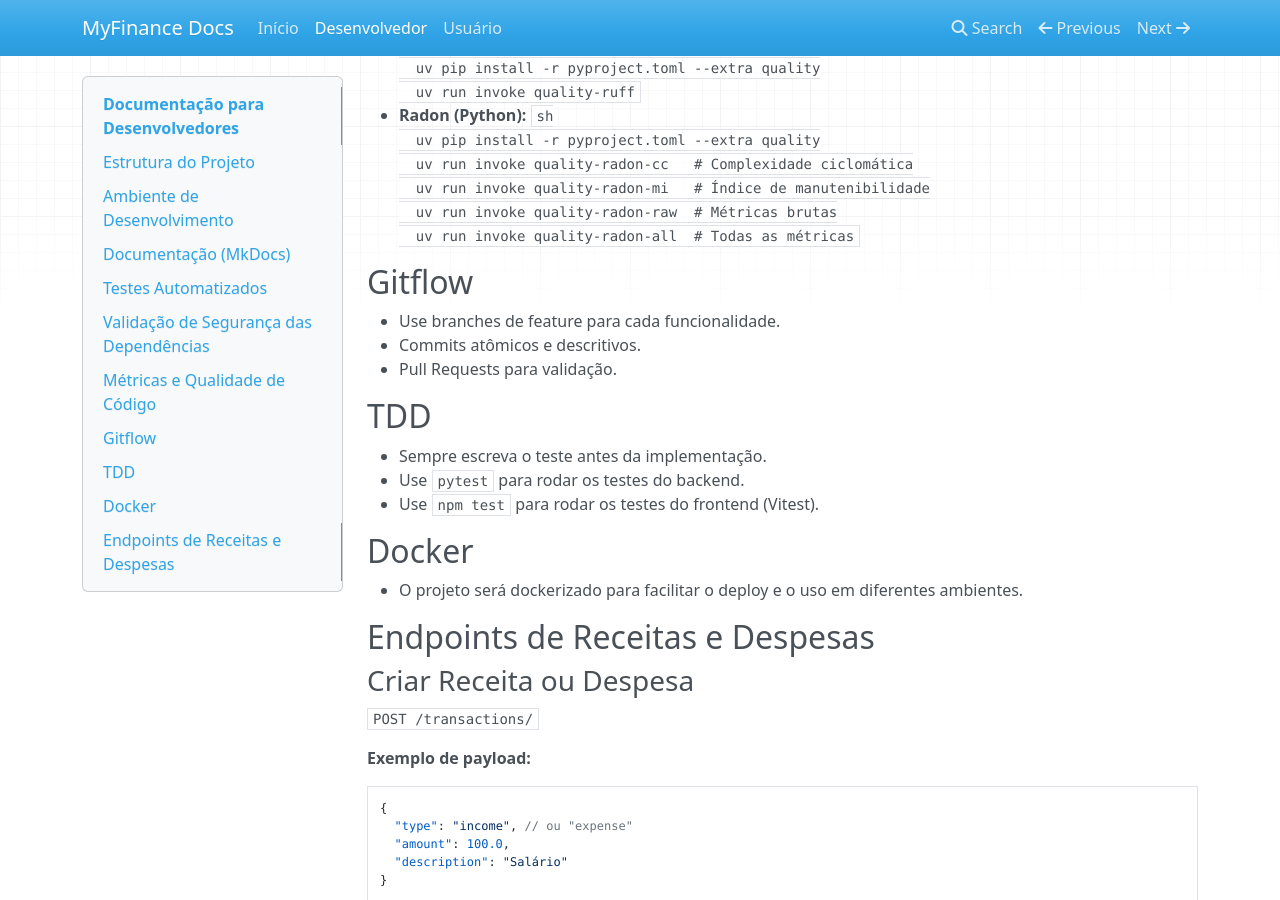
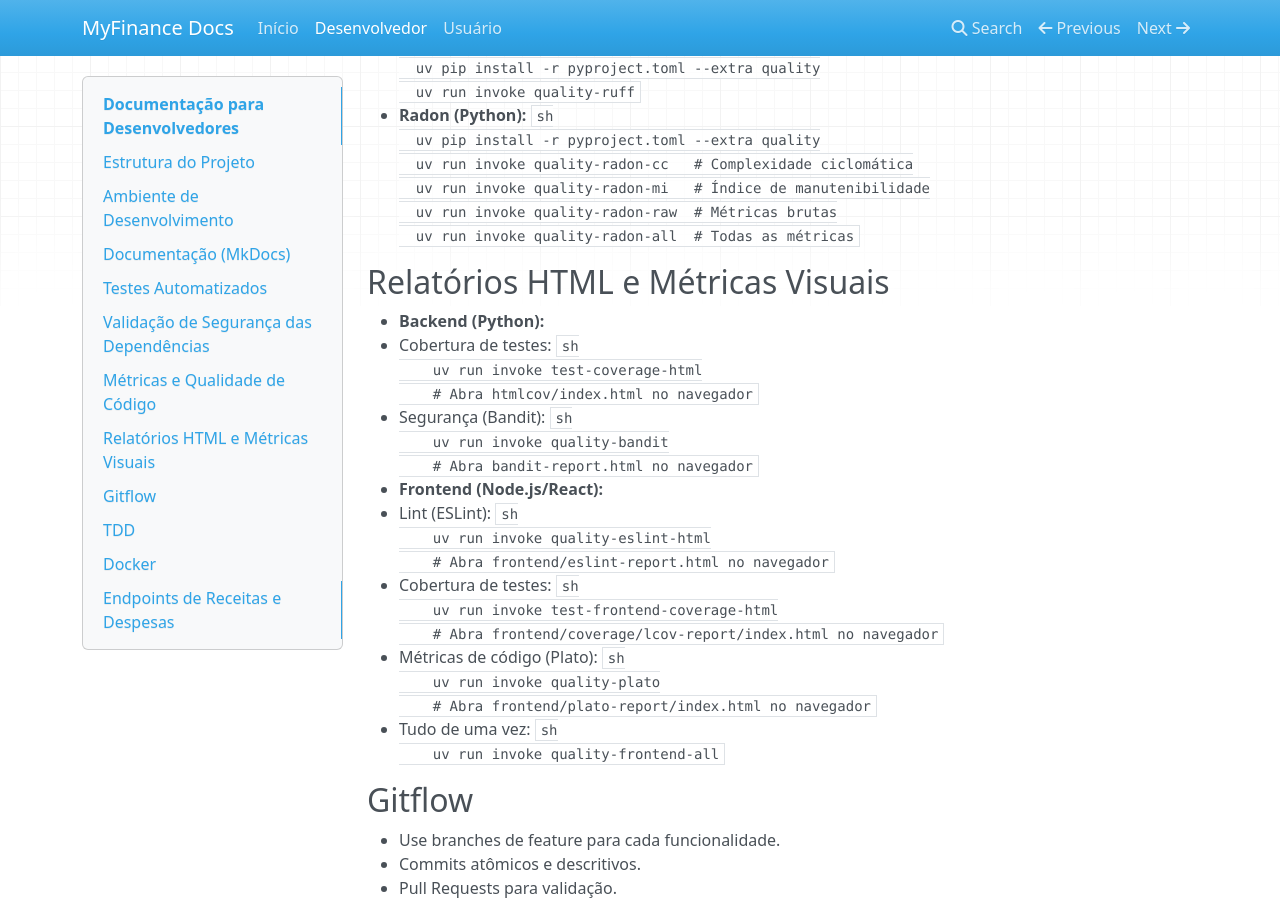
Before and after one commit to revton/myfinance, an MkDocs documentation site: the page built from docs/dev/index.md, in a window 1280 px wide and 900 px high, scrolled down 2182 px. Built offline with MkDocs 1.6.1, drawn with Linux system fonts in a browser that asks for light colours; nearby versions of some CDN libraries.

Commit message:
docs(quality): relatórios HTML e métricas visuais para backend e frontend

````diff
--- a/docs/dev/index.md
+++ b/docs/dev/index.md
@@ -135,6 +135,40 @@ Para visualizar a documentação localmente:
   uv run invoke quality-radon-all  # Todas as métricas
   ```
 
+## Relatórios HTML e Métricas Visuais
+
+- **Backend (Python):**
+  - Cobertura de testes:
+    ```sh
+    uv run invoke test-coverage-html
+    # Abra htmlcov/index.html no navegador
+    ```
+  - Segurança (Bandit):
+    ```sh
+    uv run invoke quality-bandit
+    # Abra bandit-report.html no navegador
+    ```
+- **Frontend (Node.js/React):**
+  - Lint (ESLint):
+    ```sh
+    uv run invoke quality-eslint-html
+    # Abra frontend/eslint-report.html no navegador
+    ```
+  - Cobertura de testes:
+    ```sh
+    uv run invoke test-frontend-coverage-html
+    # Abra frontend/coverage/lcov-report/index.html no navegador
+    ```
+  - Métricas de código (Plato):
+    ```sh
+    uv run invoke quality-plato
+    # Abra frontend/plato-report/index.html no navegador
+    ```
+  - Tudo de uma vez:
+    ```sh
+    uv run invoke quality-frontend-all
+    ```
+
 ## Gitflow
 
 - Use branches de feature para cada funcionalidade.
--- a/pyproject.toml
+++ b/pyproject.toml
@@ -26,7 +26,8 @@ security = [
 ]
 quality = [
     "ruff",
-    "radon"
+    "radon",
+    "bandit"
 ]
 
 [tool.pytest.ini_options]
````
Also changed, not shown: tasks.py (+40 -0 lines).
